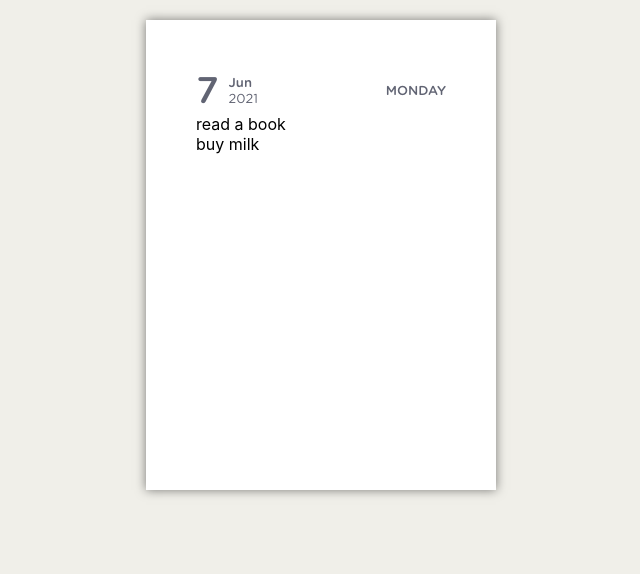
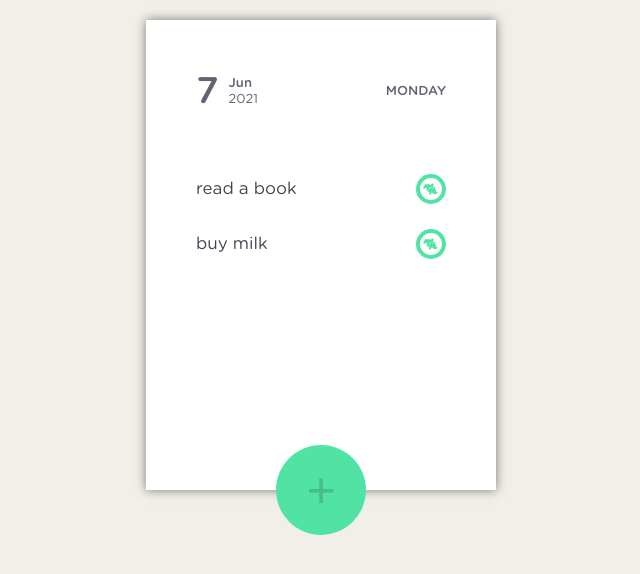
Before and after one commit to pplischuk/todo-redux, a React app: page / in a window 1280 px wide. Shown: the whole page, without its empty margins (319-959 px from the left). Built offline with nearby package versions, Linux system fonts and the light colour scheme.

Commit message:
add style for listItem

```diff
--- a/src/listItem/listItem.css
+++ b/src/listItem/listItem.css
@@ -0,0 +1,32 @@
+.listItem{
+	color:#3E434F;
+	font-size: 17px;
+}
+
+.listItemWrapper{
+	display: flex;
+	justify-content: space-between;
+	align-items: center;
+	margin-bottom: 25px;
+}
+
+.todosItem{
+	padding-top: 60px;
+	width: 250px;
+}
+
+.btn{
+	border: 4px solid #50E3A4;
+	border-radius: 50%;
+}
+
+button{
+	border: none;
+	width: 30px;
+	height: 30px;
+	background: url("../img/checked@1X.png");
+	background-repeat: no-repeat;
+	background-size: 70%;
+	background-position: center;
+	cursor: pointer;
+}
--- a/src/listItem/listItem.js
+++ b/src/listItem/listItem.js
@@ -1,5 +1,5 @@
 import React from "react";
-
+import "./listItem.css";
 class Todos extends React.Component{
 	constructor(props){
 		super(props);
@@ -10,8 +10,9 @@ class Todos extends React.Component{
 	list(a){
 			if(a.todosList && a.todosList.length){
 			return a.todosList.map(todo => (
-					<div key = {todo.id}>
-						<span>{todo.content}</span>
+					<div className = "listItemWrapper" key = {todo.id}>
+						<span className = "listItem">{todo.content}</span>
+						<button className = "btn"></button>
 					</div>
 				));
 		}
--- a/src/todoList/todoList.css
+++ b/src/todoList/todoList.css
@@ -16,14 +16,16 @@
 
 
 .wrapper{
+	font-family: 'GothamRounded';
 	background-color: #fff;
 	box-shadow: 0 0 10px rgba(0,0,0,0.5);
 	max-width: 250px;
 	min-height: 370px;
-	max-height: 700px;
 	margin: 0 auto;
 	margin-top: 20px;
 	padding: 50px;
+	margin-bottom: 100px;
+	position: relative;
 }
 
 .date{
@@ -57,3 +59,25 @@
 	margin: auto 0;
 	text-transform: uppercase;
 }
+
+.addbtn{
+	width: 90px;
+	height: 90px;
+}
+
+.addbtnwrap button{
+	background: none;
+	background: #50E3A4;
+	border-radius: 50%;
+	margin: 0 auto;
+	color: #46BE8B;
+	font-size: 50px;
+}
+
+.addbtnwrap{
+	width: 250px;
+	position: absolute;
+	bottom: -45px;
+
+	text-align: center;
+}
--- a/src/todoList/todoList.js
+++ b/src/todoList/todoList.js
@@ -28,6 +28,10 @@ class Todo extends React.Component{
           <div className = "nameOfDay">{moment().format("dddd")}</div>
         </div>
         <Todos todosList = {this.state.todos}/>
+        <div className = "addbtnwrap">
+          <button className = "addbtn">+</button>
+        </div>
+
       </div>
     );
   }
```
Also changed, not shown: src/img/checked@1X.png (added).
